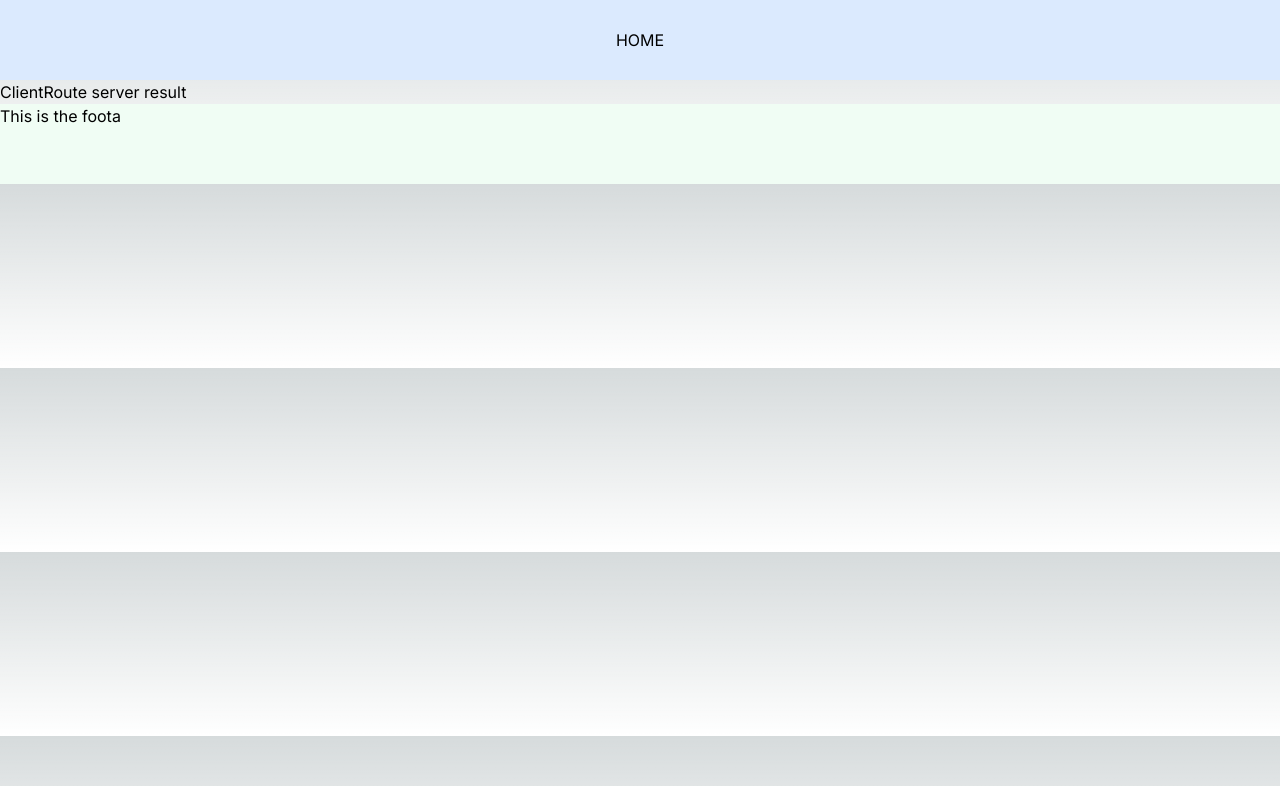
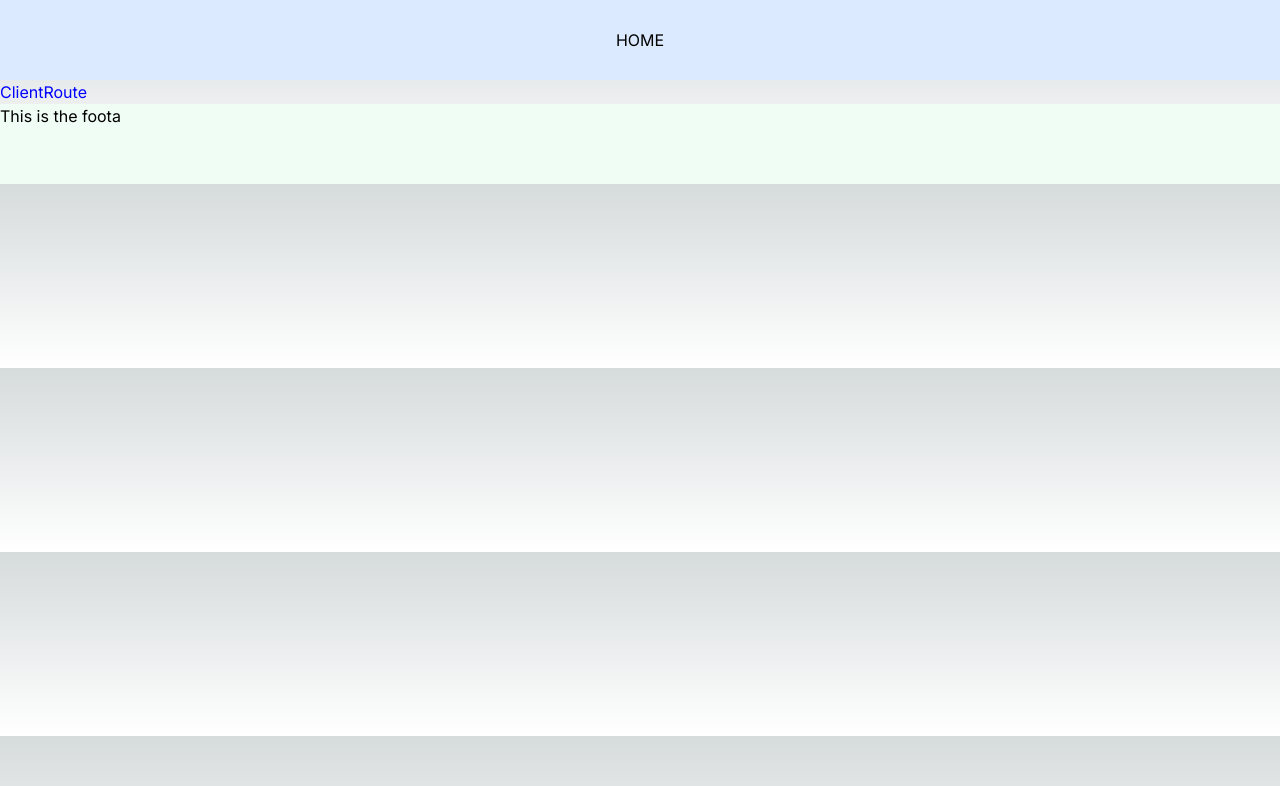
Before and after one commit to KishoreVB70/next-playground, a Next.js app: page /clientroute in a window 1280 px wide. Shown: the top 786 px of the page. Built offline with nearby package versions, Linux system fonts and the light colour scheme.

Commit message:
added a dummy folder for the client and server route and added react context using some not so understandable methods

```diff
--- /dev/null
+++ b/src/app/(routes)/clientroute/page.tsx
@@ -0,0 +1,14 @@
+"use client"
+import { useTheme } from '@/components/ThemeProvider'
+import { serverFunction } from '@/utils/serverutils'
+import React from 'react'
+
+const ClientRoute = () => {
+  const theme = useTheme();
+    // const value = serverFunction();
+  return (
+    <div style={{color: theme.primaryColor}} >ClientRoute</div>
+  )
+}
+
+export default ClientRoute
--- a/src/app/clientroute/page.tsx
+++ /dev/null
@@ -1,12 +0,0 @@
-"use client"
-import { serverFunction } from '@/utils/serverutils'
-import React from 'react'
-
-const ClientRoute = () => {
-    const value = serverFunction();
-  return (
-    <div>ClientRoute  {value}</div>
-  )
-}
-
-export default ClientRoute
--- /dev/null
+++ b/src/components/ThemeProvider.tsx
@@ -0,0 +1,22 @@
+"use client";
+import React, { createContext, useContext } from 'react'
+
+type Theme = {
+    primaryColor: string,
+    secondaryColor: string
+}
+
+const defaultTheme = {primaryColor: "blue", secondaryColor: "peach"}
+
+const ThemeContext = createContext<Theme>(defaultTheme);
+
+export const ThemeProvider = ({children}: {children: React.ReactNode}) => {
+
+  return (
+    <ThemeContext.Provider value={defaultTheme}  >
+        {children}
+    </ThemeContext.Provider>
+  )
+}
+
+export const useTheme = () => useContext(ThemeContext);
```
Also changed, not shown: src/app/(routes)/serverroute/page.tsx (renamed from src/app/serverroute/page.tsx).
